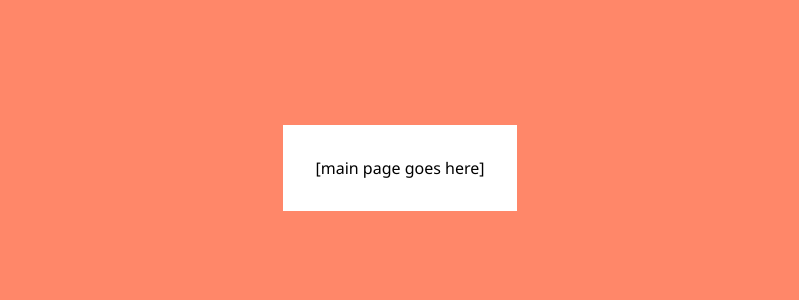
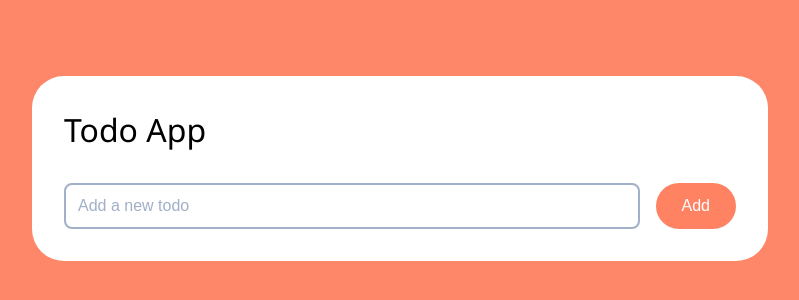
Before and after one commit to luqnimaula/vue-nuxt-todo-app, a Nuxt app: page / in a window 1280 px wide. Shown: the part 240-540 px from the top of the page, without its empty margins (240-1039 px from the left). Built offline with nearby package versions, Linux system fonts and the light colour scheme.

Commit message:
ui: fix ui header & todo input form

```diff
--- a/src/pages/index.vue
+++ b/src/pages/index.vue
@@ -1,12 +1,31 @@
 <template>
   <div class="todo-container">
     <div class="todo-card">
-      [main page goes here]
+      <div class="todo-header">
+        Todo App
+      </div>
+      <form class="todo-form">
+        <todo-input placeholder="Add a new todo"/>
+        <todo-button
+          type="submit"
+          color="primary"
+          size="md"
+        >
+          Add
+        </todo-button>
+      </form>
     </div>
   </div>
 </template>
 <script>
+import TodoButton from '~/components/ui/Button.vue'
+import TodoInput from '~/components/ui/Input.vue'
+
 export default {
   name: 'HomePage',
+  components: {
+    TodoButton,
+    TodoInput
+  }
 }
 </script>
--- a/src/styles/main.scss
+++ b/src/styles/main.scss
@@ -23,5 +23,28 @@ body {
   .todo-card {
     background-color: white;
     padding: 2rem;
+    border-radius: 2rem;
+    width: 42rem;
+    display: flex;
+    flex-direction: column;
+    gap: 2rem;
+
+    .todo-header {
+      width: 100%;
+      font-size: 2rem;
+      font-weight: 500;
+    }
+
+    form.todo-form {
+      display: flex;
+      align-items: center;
+      gap: 1rem;
+    }
+
+    .todo-list {
+      display: flex;
+      flex-direction: column;
+      gap: 0.875rem;
+    }
   }
 }
--- a/src/styles/ui/_input.scss
+++ b/src/styles/ui/_input.scss
@@ -6,6 +6,7 @@ input.todo-input {
   border-radius: 0.5rem;
   outline: none;
   border: 2px solid $gray-color;
+  width: 100%;
 
   &:focus {
     outline: none;
```
